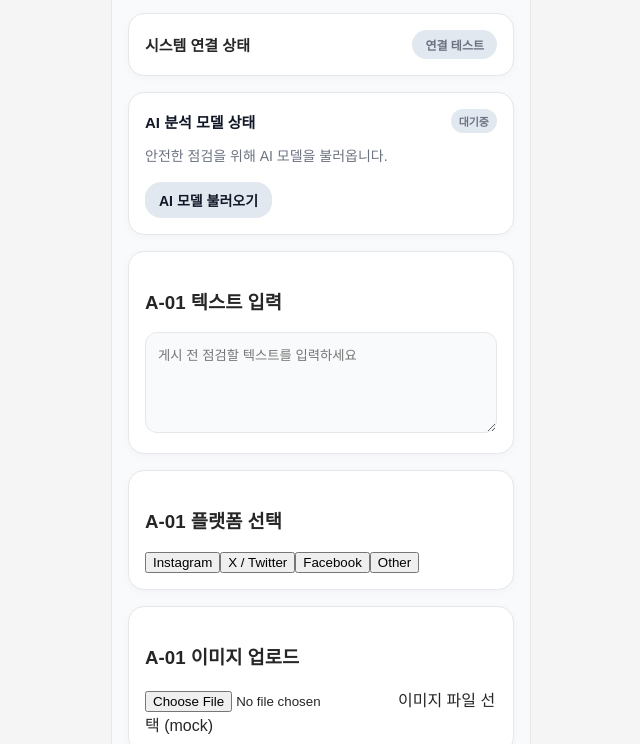
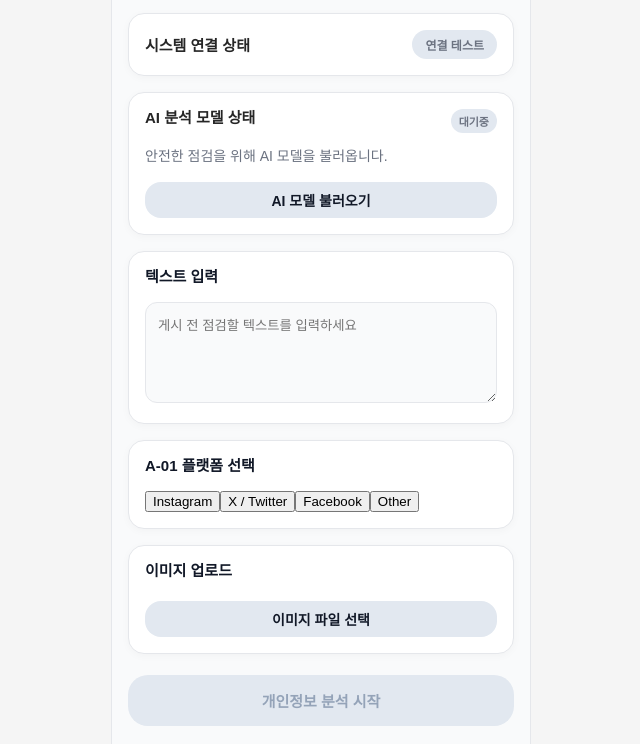
Before and after one commit to hootbee/SafeToUpload, a React app in the folder frontend/: page / in a window 1280 px wide. Both pictures are taken after a click on the button "시작하기". Shown: the part 56-800 px from the top of the page, without its empty margins (319-959 px from the left). Built offline with nearby package versions, Linux system fonts and the light colour scheme; no server answers; a web font is replaced by a local one.

Commit message:
design: 텍스트 입력, 이미지 업로드 개선

```diff
--- a/frontend/src/sidepanel/components/ImageUploadBox.tsx
+++ b/frontend/src/sidepanel/components/ImageUploadBox.tsx
@@ -6,18 +6,24 @@ interface Props {
 export function ImageUploadBox({ imageName, onPick }: Props) {
   return (
     <section className="card">
-      <h3>A-01 이미지 업로드</h3>
-      <label className="upload-box">
+      <h3>이미지 업로드</h3>
+      <label className={`btn ${imageName ? 'selected' : ''}`}>
         <input
           type="file"
           accept="image/*"
+          style={{ display: 'none' }}
           onChange={(e) => {
             const file = e.target.files?.[0];
             if (file) onPick(file.name);
           }}
         />
-        <span>{imageName ? `선택됨: ${imageName}` : '이미지 파일 선택 (mock)'}</span>
+        <span>{imageName ? `파일 변경`: '이미지 파일 선택'}</span>
       </label>
+      {imageName && (
+        <p className="muted" style={{ marginTop: '8px', fontSize: '12px' }}>
+          * 현재 선택됨: {imageName}
+        </p>
+      )}
     </section>
   );
 }
--- a/frontend/src/sidepanel/components/ModelStatusBanner.tsx
+++ b/frontend/src/sidepanel/components/ModelStatusBanner.tsx
@@ -24,9 +24,9 @@ export function ModelStatusBanner({ status, progress, errorMessage, onLoadModel,
       {status === 'not-loaded' && (
         <>
           <p className="muted">안전한 점검을 위해 AI 모델을 불러옵니다.</p>
-          <button type="button" className="btn" onClick={onLoadModel} style={{ alignSelf: 'flex-start' }}>
+          <label className="btn" onClick={onLoadModel} style={{ cursor: 'pointer', display: 'flex', alignItems: 'center', justifyContent: 'center' }}>
             AI 모델 불러오기
-          </button>
+          </label>
         </>
       )}
 
--- a/frontend/src/sidepanel/components/TextInputCard.tsx
+++ b/frontend/src/sidepanel/components/TextInputCard.tsx
@@ -6,7 +6,7 @@ interface Props {
 export function TextInputCard({ value, onChange }: Props) {
   return (
     <section className="card">
-      <h3>A-01 텍스트 입력</h3>
+      <h3>텍스트 입력</h3>
       <textarea
         className="text-area"
         rows={5}
--- a/frontend/src/sidepanel/styles/sidepanel.css
+++ b/frontend/src/sidepanel/styles/sidepanel.css
@@ -88,6 +88,15 @@ body {
   box-shadow: 0 2px 8px rgba(0, 0, 0, 0.03);
 }
 
+.card > h3 {
+  margin: 0 0 16px 0;
+  padding: 0;
+  font-size: 15px;
+  font-weight: 700;
+  color: var(--color-text-main);
+  line-height: 1.2;
+}
+
 .muted {
   color: var(--color-text-muted);
   font-size: 14px;
@@ -132,6 +141,7 @@ input[type='range'] {
   display: inline-flex;
   align-items: center;
   justify-content: center;
+  width: 100%;
 }
 
 .btn:hover {
@@ -213,13 +223,14 @@ input[type='range'] {
 .model-banner-header {
   display: flex;
   justify-content: space-between;
-  align-items: center;
+  align-items: flex-start;
 }
 
 .model-banner h3 {
   margin: 0;
+  padding: 0;
   font-size: 15px;
-  color: var(--color-text-main);
+  line-height: 1.2;
 }
 
 .status-badge {
```
